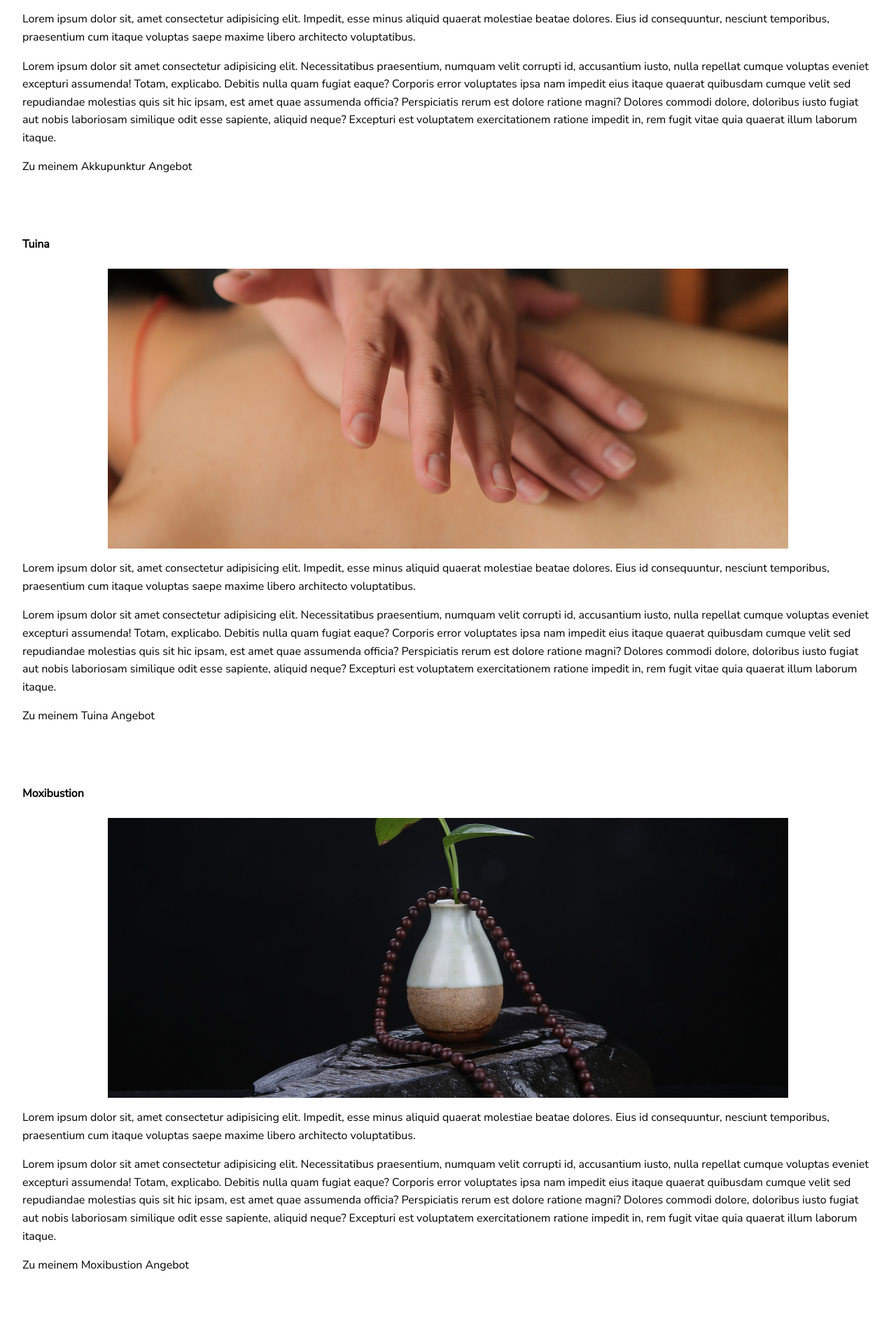
After one commit to patricioSchranz/dr-windblade, a PHP site: page /docs/alternate-ways.php in a window 1280 px wide. The commit adds this page. Shown: the part 1810-3718 px from the top of the page at 70% size. Run offline with PHP 8.4, Linux system fonts and the light colour scheme; some web fonts are replaced.

Commit message:
working on alternate ways

```diff
--- /dev/null
+++ b/docs/alternate-ways.php
@@ -0,0 +1,113 @@
+<?php
+
+$page = "alternate-ways";
+
+require __DIR__ . './../views/header.php';
+?>
+
+<!-- ALTERNATE WAYS -->
+<section class="alternate-ways">
+    <!-- HEADER -->
+    <header class="alternate-ways_header">
+        <img src="../graphics/pics/alternate-med.jpg" alt="a chamomile tincture">
+
+        <div class="heading-wrapper">
+            <h2>Alternative Wege</h2>
+        </div>
+    </header>
+
+    <!-- TCM -->
+    <section class="alternate-ways_tcm">
+        <header class="alternate-ways_tcm_header">
+            <img src="../graphics/pics/tcm-tea.jpg" alt="cups of tea">
+            <h3>TCM</h3>
+        </header>
+
+        <!-- ACUPUNCTURE -->
+        <article class="alternate-ways_tcm_topic">
+            <header>
+                <h4>Akkupunktur</h4>
+                <img src="../graphics/pics/acupuncture.jpg" alt="acupuncture">
+            </header>
+
+            <p>Lorem ipsum dolor sit, amet consectetur adipisicing elit. Impedit, esse minus aliquid quaerat molestiae beatae dolores. Eius id consequuntur, nesciunt temporibus, praesentium cum itaque voluptas saepe maxime libero architecto voluptatibus.</p>
+
+            <p>Lorem ipsum dolor sit amet consectetur adipisicing elit. Necessitatibus praesentium, numquam velit corrupti id, accusantium iusto, nulla repellat cumque voluptas eveniet excepturi assumenda! Totam, explicabo. Debitis nulla quam fugiat eaque?
+            Corporis error voluptates ipsa nam impedit eius itaque quaerat quibusdam cumque velit sed repudiandae molestias quis sit hic ipsam, est amet quae assumenda officia? Perspiciatis rerum est dolore ratione magni?
+            Dolores commodi dolore, doloribus iusto fugiat aut nobis laboriosam similique odit esse sapiente, aliquid neque? Excepturi est voluptatem exercitationem ratione impedit in, rem fugit vitae quia quaerat illum laborum itaque.</p>
+
+           <a href="./alternate-services.php/#acupuncture">Zu meinem Akkupunktur Angebot</a>
+        </article>
+
+        <!-- TUINA -->
+        <article class="alternate-ways_tcm_topic">
+
+            <header>
+                <h4>Tuina</h4>
+                <img src="../graphics/pics/massage.jpg" alt="massging hands in action">
+            </header>
+
+            <p>Lorem ipsum dolor sit, amet consectetur adipisicing elit. Impedit, esse minus aliquid quaerat molestiae beatae dolores. Eius id consequuntur, nesciunt temporibus, praesentium cum itaque voluptas saepe maxime libero architecto voluptatibus.</p>
+
+            <p>Lorem ipsum dolor sit amet consectetur adipisicing elit. Necessitatibus praesentium, numquam velit corrupti id, accusantium iusto, nulla repellat cumque voluptas eveniet excepturi assumenda! Totam, explicabo. Debitis nulla quam fugiat eaque?
+            Corporis error voluptates ipsa nam impedit eius itaque quaerat quibusdam cumque velit sed repudiandae molestias quis sit hic ipsam, est amet quae assumenda officia? Perspiciatis rerum est dolore ratione magni?
+            Dolores commodi dolore, doloribus iusto fugiat aut nobis laboriosam similique odit esse sapiente, aliquid neque? Excepturi est voluptatem exercitationem ratione impedit in, rem fugit vitae quia quaerat illum laborum itaque.</p>
+
+           <a href="./alternate-services.php/#tuina">Zu meinem Tuina Angebot</a>
+        </article>
+
+        <!-- MOXIBUSTION -->
+        <article class="alternate-ways_tcm_topic">
+
+            <header>
+                <h4>Moxibustion</h4>
+                <img src="../graphics/pics/moxibustion.jpg" alt="moxibustion">
+            </header>
+
+            <p>Lorem ipsum dolor sit, amet consectetur adipisicing elit. Impedit, esse minus aliquid quaerat molestiae beatae dolores. Eius id consequuntur, nesciunt temporibus, praesentium cum itaque voluptas saepe maxime libero architecto voluptatibus.</p>
+
+            <p>Lorem ipsum dolor sit amet consectetur adipisicing elit. Necessitatibus praesentium, numquam velit corrupti id, accusantium iusto, nulla repellat cumque voluptas eveniet excepturi assumenda! Totam, explicabo. Debitis nulla quam fugiat eaque?
+            Corporis error voluptates ipsa nam impedit eius itaque quaerat quibusdam cumque velit sed repudiandae molestias quis sit hic ipsam, est amet quae assumenda officia? Perspiciatis rerum est dolore ratione magni?
+            Dolores commodi dolore, doloribus iusto fugiat aut nobis laboriosam similique odit esse sapiente, aliquid neque? Excepturi est voluptatem exercitationem ratione impedit in, rem fugit vitae quia quaerat illum laborum itaque.</p>
+
+           <a href="./alternate-services.php/#tuina">Zu meinem Moxibustion Angebot</a>
+        </article>
+
+        <!-- NUTRITIONAL ADVICE -->
+        <article class="alternate-ways_tcm_topic">
+
+            <header>
+                <h4>Ernährungsberatung</h4>
+                <img src="../graphics/pics/nutritional.jpg" alt="nutritional">
+            </header>
+
+            <p>Lorem ipsum dolor sit, amet consectetur adipisicing elit. Impedit, esse minus aliquid quaerat molestiae beatae dolores. Eius id consequuntur, nesciunt temporibus, praesentium cum itaque voluptas saepe maxime libero architecto voluptatibus.</p>
+
+            <p>Lorem ipsum dolor sit amet consectetur adipisicing elit. Necessitatibus praesentium, numquam velit corrupti id, accusantium iusto, nulla repellat cumque voluptas eveniet excepturi assumenda! Totam, explicabo. Debitis nulla quam fugiat eaque?
+            Corporis error voluptates ipsa nam impedit eius itaque quaerat quibusdam cumque velit sed repudiandae molestias quis sit hic ipsam, est amet quae assumenda officia? Perspiciatis rerum est dolore ratione magni?
+            Dolores commodi dolore, doloribus iusto fugiat aut nobis laboriosam similique odit esse sapiente, aliquid neque? Excepturi est voluptatem exercitationem ratione impedit in, rem fugit vitae quia quaerat illum laborum itaque.</p>
+
+           <a href="./alternate-services.php/#nutritional-advice">Zu meinem Ernährungsberatungs Angebot</a>
+        </article>
+
+        <!-- QI GONG -->
+        <article class="alternate-ways_tcm_topic">
+
+            <header>
+                <h4>Qi Gong</h4>
+                <img src="../graphics/pics/qi-gong.jpg" alt="qi gong">
+            </header>
+
+            <p>Lorem ipsum dolor sit, amet consectetur adipisicing elit. Impedit, esse minus aliquid quaerat molestiae beatae dolores. Eius id consequuntur, nesciunt temporibus, praesentium cum itaque voluptas saepe maxime libero architecto voluptatibus.</p>
+
+            <p>Lorem ipsum dolor sit amet consectetur adipisicing elit. Necessitatibus praesentium, numquam velit corrupti id, accusantium iusto, nulla repellat cumque voluptas eveniet excepturi assumenda! Totam, explicabo. Debitis nulla quam fugiat eaque?
+            Corporis error voluptates ipsa nam impedit eius itaque quaerat quibusdam cumque velit sed repudiandae molestias quis sit hic ipsam, est amet quae assumenda officia? Perspiciatis rerum est dolore ratione magni?
+            Dolores commodi dolore, doloribus iusto fugiat aut nobis laboriosam similique odit esse sapiente, aliquid neque? Excepturi est voluptatem exercitationem ratione impedit in, rem fugit vitae quia quaerat illum laborum itaque.</p>
+
+           <a href="./alternate-services.php/#qi-gong">Zu meinem Qi Gong Angebot</a>
+        </article>
+    </section>
+</section>
+
+
+<?php require __DIR__ . './../views/footer.php'; ?>
--- a/package.json
+++ b/package.json
@@ -13,7 +13,8 @@
     "build:physical-therapy" : "sass ./src/scss/scss_basement/pages/physical-therapy.scss ./style/physical-therapy.css --style=compressed --watch",
     "build:team": "sass ./src/scss/scss_basement/pages/team.scss ./style/team.css --style=compressed --watch",
     "build:office": "sass ./src/scss/scss_basement/pages/office.scss ./style/office.css --style=compressed --watch",
-    "build:e-medication": "sass ./src/scss/scss_basement/pages/e-medication.scss ./style/e-medication.css --style=compressed --watch"
+    "build:e-medication": "sass ./src/scss/scss_basement/pages/e-medication.scss ./style/e-medication.css --style=compressed --watch",
+    "build:alternate-ways": "sass ./src/scss/scss_basement/pages/alternate-ways.scss ./style/alternate-ways.css --style=compressed --watch"
   },
   "author": "",
   "license": "ISC",
--- a/src/js/header.js
+++ b/src/js/header.js
@@ -1,5 +1,4 @@
-let
-    lastScrollPosition
+let lastScrollPosition
 
 window.addEventListener('scroll', (event)=>{
 
--- /dev/null
+++ b/src/scss/scss_basement/pages/alternate-ways.scss
@@ -0,0 +1,60 @@
+@import './common';
+
+.alternate-ways{
+    &_header{
+        height: calc(100svh - 5rem);
+        @include flex-column-center;
+        flex-wrap: nowrap;
+        // @include testing-border-1;
+        // margin-bottom: 2rem;
+
+        img{
+            height: calc(100% - 15vh);
+            width: 100%;
+            object-fit: cover;
+        }
+
+        .heading-wrapper{
+            @include box-shadow-default(rgba(0,0,0,0.3));
+            width: 100%;
+            height: 15vh;
+            @include flex-row-center;
+
+            h2{
+                @include font-heading-1;
+            }
+        }
+    }
+
+    &_tcm{
+        &_header{
+            @include flex-row-between;
+            width: 100%;
+            margin: auto;
+            // @include testing-border-2;
+            // margin-bottom: 2rem;
+
+            img{
+                width: 60%;
+            }
+
+            h3{
+                // @include testing-border-2;
+                text-align: center;
+                flex-grow: 1;
+            }
+        }
+
+        &_topic{
+            padding: 2rem;
+
+            img{
+                width: 80%;
+                height: 50svh;
+                object-fit: cover;
+                margin: auto;
+                display: block;
+            }
+        }
+    }
+}
--- a/views/header-index.php
+++ b/views/header-index.php
@@ -156,7 +156,7 @@
 
                 <!-- TCM -->
                     <li class="header_link-list_sub-menu-opener open_sub-menu" data-sign="&#43;">
-                        <a href="#">Alternative Wege</a>
+                        <a href="./docs/alternate-ways">Alternative Wege</a>
 
                         <!-- SUB MENU -->
                         <ul class="header_sub-menu">
--- a/views/header.php
+++ b/views/header.php
@@ -37,6 +37,10 @@
 
         <?php case "e-medication" ?>
             <link rel="stylesheet" href="../style/e-medication.css">
+            <?php break; ?>
+
+        <?php case "alternate-ways" ?>
+            <link rel="stylesheet" href="../style/alternate-ways.css">
             <?php break; ?>
 
     <?php endswitch; ?>
@@ -188,7 +192,7 @@
 
                 <!-- TCM -->
                     <li class="header_link-list_sub-menu-opener open_sub-menu" data-sign="&#43;">
-                        <a href="#">Alternative Wege</a>
+                        <a href="./alternate-ways.php">Alternative Wege</a>
 
                         <!-- SUB MENU -->
                         <ul class="header_sub-menu">
```
Also changed, not shown: graphics/pics/alternate-med.jpg (added), graphics/pics/tcm-tea.jpg (added), style/alternate-ways.css (added), 1 other file.
